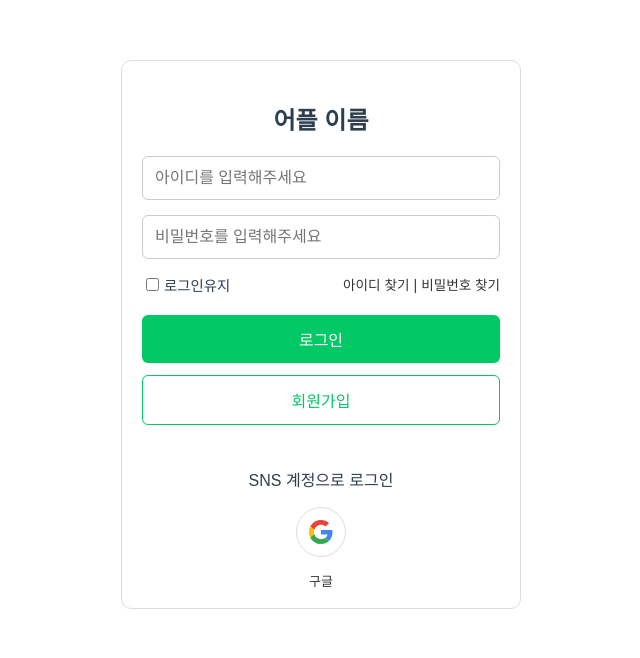
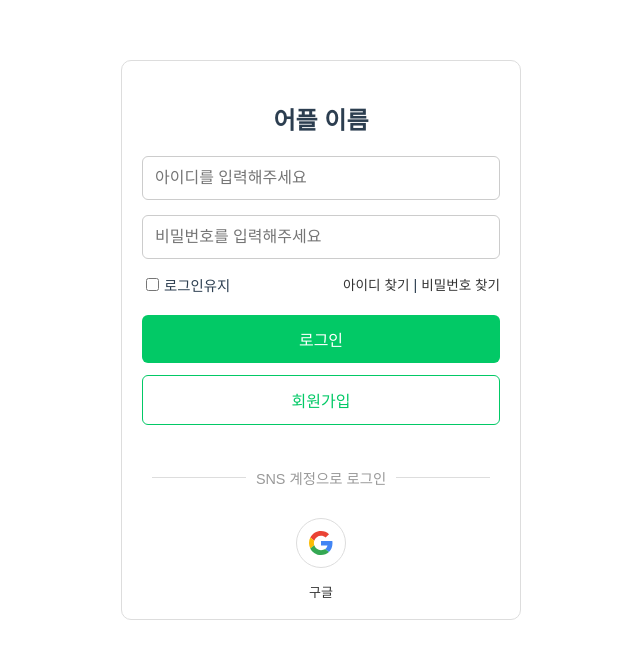
Before and after one commit to 1eeze/plantcare-front, a Vue app: page / in a window 1280 px wide. Shown: the top 658 px of the page, without its empty margins (319-959 px from the left). Built offline with nearby package versions, Linux system fonts and the light colour scheme.

Commit message:
sns 로그인 구분선

```diff
--- a/src/components/LoginForm.vue
+++ b/src/components/LoginForm.vue
@@ -24,7 +24,9 @@
       <button class="signup-button" @click="handleSignUp">회원가입</button>
 
       <div class="sns-login-section">
-      <p>SNS 계정으로 로그인</p>
+        <div class="sns-divider">
+          <span>SNS 계정으로 로그인</span>
+        </div>
       <div class="sns-circle-group">
 
         <!-- 구글 로그인 -->
@@ -147,6 +149,23 @@ button {
   color: #02c966;
 }
 
+.sns-divider {
+  display: flex;
+  align-items: center;
+  text-align: center;
+  color: #999;
+  font-size: 0.9rem;
+  margin: 30px 0 10px;
+}
+
+.sns-divider::before,
+.sns-divider::after {
+  content: "";
+  flex: 1;
+  border-bottom: 1px solid #ddd;
+  margin: 0 10px;
+}
+
 .sns-login-section {
   margin-top: 30px;
   text-align: center;
@@ -156,7 +175,7 @@ button {
   display: flex;
   justify-content: center;
   gap: 16px;
-  margin-top: 12px;
+  margin-top: 30px;
   flex-wrap: wrap;
 }
 
```
